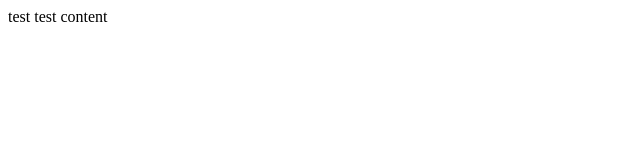
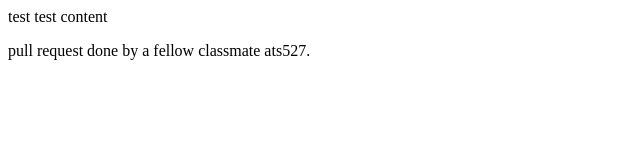
Before and after one commit to Sreyas-Sreelal/ust_test, a plain HTML site: page index.html in a window 1280 px wide. Shown: the whole page, without its empty margins (0-640 px from the left). Drawn offline with Linux system fonts and the light colour scheme.

Commit message:
added my custom paragraph tag

```diff
--- a/index.html
+++ b/index.html
@@ -4,5 +4,6 @@
     </head>
     <body>
         test content
+        <p>pull request done by a fellow classmate ats527.</p>
     </body>
 </html>
```
